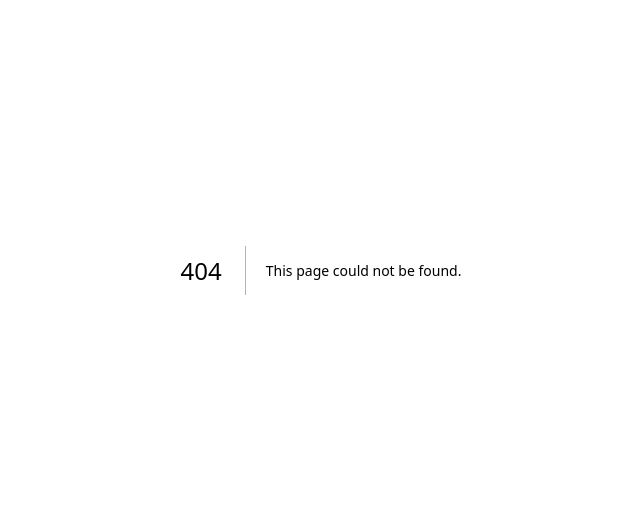
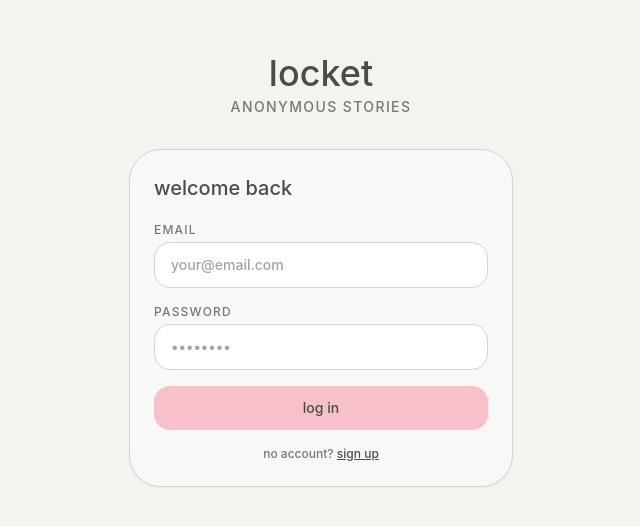
Before and after one commit to lefeiii/locket, a Next.js app: page /login in a window 1280 px wide. Before the commit this address had no page. Shown: the part 130-656 px from the top of the page, without its empty margins (319-959 px from the left). Built offline with nearby package versions, Linux system fonts and the light colour scheme; no server answers.

Commit message:
Create page.tsx

```diff
--- /dev/null
+++ b/app/login/page.tsx
@@ -0,0 +1,69 @@
+"use client";
+import Link from "next/link";
+import { useRouter } from "next/navigation";
+import { FormEvent, useState } from "react";
+import { signIn } from "@/lib/auth";
+
+export default function LoginPage() {
+  const router = useRouter();
+  const [email, setEmail] = useState("");
+  const [password, setPassword] = useState("");
+  const [error, setError] = useState("");
+  const [loading, setLoading] = useState(false);
+
+  async function handleSubmit(e: FormEvent) {
+    e.preventDefault();
+    setError(""); setLoading(true);
+    try {
+      await signIn(email, password);
+      router.push("/");
+    } catch (err: unknown) {
+      setError(err instanceof Error ? err.message : "Login failed");
+    } finally { setLoading(false); }
+  }
+
+  return (
+    <main className="min-h-screen flex items-center justify-center bg-[#f5f3f0] px-4">
+      <div className="w-full max-w-sm">
+        <div className="text-center mb-8">
+          <h1 className="text-4xl font-medium text-[#4b4b47]">locket</h1>
+          <p className="mt-1 text-sm font-medium text-[#787775] uppercase tracking-widest">anonymous stories</p>
+        </div>
+        <div className="rounded-[2rem] border border-[#d8d3ce] bg-[#f8f8f6] p-6 shadow-sm">
+          <h2 className="text-xl font-medium text-[#4b4b47] mb-5">welcome back</h2>
+          <form onSubmit={handleSubmit} className="flex flex-col gap-4">
+            <div>
+              <label className="text-xs font-medium uppercase tracking-widest text-[#787775] block mb-1">email</label>
+              <input
+                type="email" required value={email}
+                onChange={e => setEmail(e.target.value)}
+                className="w-full rounded-2xl border border-[#d8d3ce] bg-white px-4 py-3 text-sm font-medium text-[#4b4b47] outline-none focus:border-[#f8c0c8]"
+                placeholder="your@email.com"
+              />
+            </div>
+            <div>
+              <label className="text-xs font-medium uppercase tracking-widest text-[#787775] block mb-1">password</label>
+              <input
+                type="password" required value={password}
+                onChange={e => setPassword(e.target.value)}
+                className="w-full rounded-2xl border border-[#d8d3ce] bg-white px-4 py-3 text-sm font-medium text-[#4b4b47] outline-none focus:border-[#f8c0c8]"
+                placeholder="••••••••"
+              />
+            </div>
+            {error && <p className="text-xs font-medium text-red-500 text-center">{error}</p>}
+            <button
+              type="submit" disabled={loading}
+              className="w-full rounded-2xl bg-[#f8c0c8] py-3 text-sm font-medium text-[#4b4b47] disabled:opacity-60"
+            >
+              {loading ? "logging in..." : "log in"}
+            </button>
+          </form>
+          <p className="mt-4 text-center text-xs font-medium text-[#787775]">
+            no account?{" "}
+            <Link href="/signup" className="text-[#4b4b47] underline">sign up</Link>
+          </p>
+        </div>
+      </div>
+    </main>
+  );
+}
```
